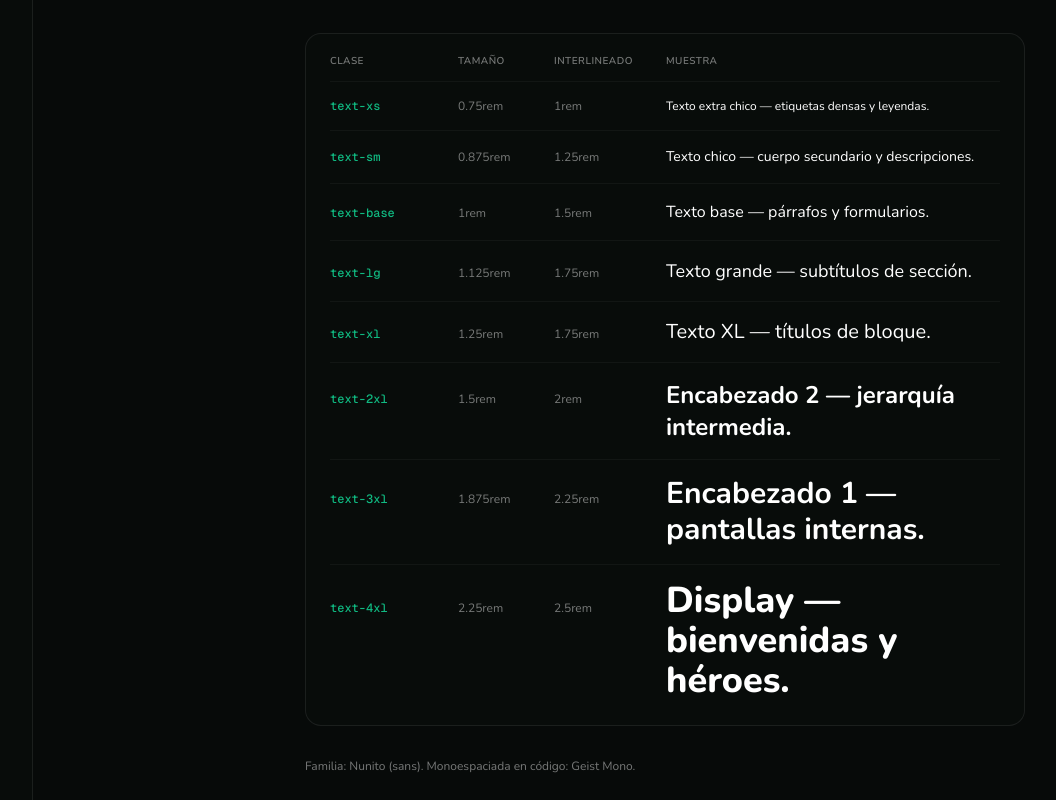
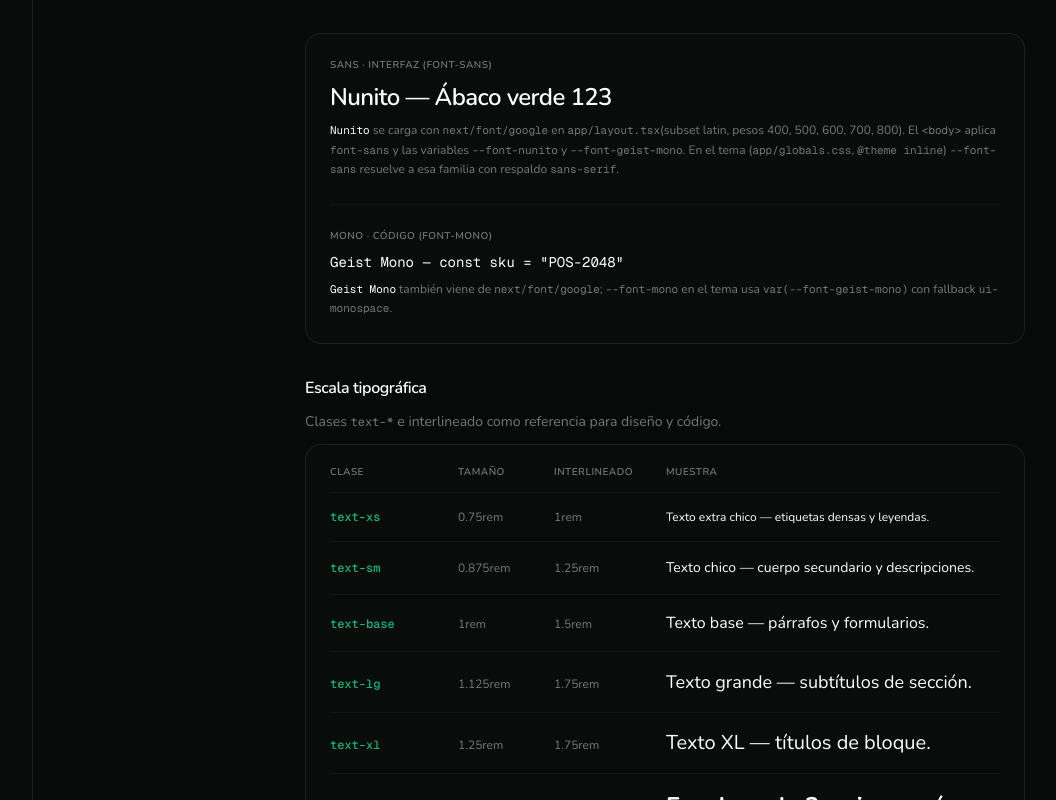
Before and after one commit to arianf30/rootsy-web, a Next.js app: page /office/design-system in a window 1280 px wide. Shown: the part 1960-2760 px from the top of the page, without its empty margins (223-1279 px from the left). Built offline with nearby package versions, Linux system fonts and the light colour scheme.

Commit message:
docs(ds): documentar Nunito y Geist Mono en el kit Office
Amplía la sección Tipografía con familias, variables y layout;
subdivide escala tipográfica bajo subtítulo dedicado.

Made-with: Cursor

```diff
--- a/components/office/design-system-view.tsx
+++ b/components/office/design-system-view.tsx
@@ -1,11 +1,20 @@
 "use client"
 
 import Link from "next/link"
-import { ChevronDown, LayoutDashboard, Palette, Plus, User } from "lucide-react"
+import { useState } from "react"
+import {
+  ChevronDown,
+  ImagePlus,
+  LayoutDashboard,
+  Palette,
+  Plus,
+  User,
+} from "lucide-react"
 
 import { PopSaleHeader } from "@/components/pop/pop-sale-header"
 import {
   DsFoundationColors,
+  DsFoundationTypefaces,
   DsFoundationTypeScale,
 } from "@/components/office/ds-foundations"
 import {
@@ -55,6 +64,14 @@ import {
 import { Input } from "@/components/ui/input"
 import { Label } from "@/components/ui/label"
 import { Separator } from "@/components/ui/separator"
+import {
+  Select,
+  SelectContent,
+  SelectItem,
+  SelectTrigger,
+  SelectValue,
+} from "@/components/ui/select"
+import { FORM_CONTROL_MD, FORM_LABEL_UPPER } from "@/lib/form-controls"
 import { cn } from "@/lib/utils"
 
 const toc = [
@@ -76,6 +93,9 @@ const ventaDialogGhostBtn =
   "h-10 text-muted-foreground hover:text-foreground"
 
 export function DesignSystemView() {
+  const [dsSelectMd, setDsSelectMd] = useState("chaco")
+  const [dsSelectDefault, setDsSelectDefault] = useState("a")
+
   return (
     <div className="mx-auto max-w-6xl px-4 py-10 sm:px-6 lg:px-8">
       <header id="intro" className="mb-12 max-w-2xl scroll-mt-24">
@@ -148,13 +168,20 @@ export function DesignSystemView() {
           <DsSection
             id="foundation-type"
             eyebrow="Fundamentos"
-            title="Escala tipográfica"
-            description="Clases de tamaño de Tailwind usadas en la app. Tamaños e interlineado alineados a la tabla de font-size de la documentación de Tailwind v4."
+            title="Tipografía"
+            description="Familias cargadas con Next (Nunito para toda la UI, Geist Mono para monoespaciado) y escala de tamaños con utilidades Tailwind alineadas a la tabla font-size de la documentación de Tailwind v4."
           >
-            <DsFoundationTypeScale />
-            <p className="text-xs text-muted-foreground">
-              Familia: Nunito (sans). Monoespaciada en código: Geist Mono.
-            </p>
+            <DsFoundationTypefaces />
+            <div className="mt-8 space-y-3">
+              <h3 className="text-base font-semibold tracking-tight">
+                Escala tipográfica
+              </h3>
+              <p className="text-sm text-muted-foreground">
+                Clases <span className="font-mono text-xs">text-*</span> e
+                interlineado como referencia para diseño y código.
+              </p>
+              <DsFoundationTypeScale />
+            </div>
           </DsSection>
 
           <DsSection
@@ -283,17 +310,130 @@ export function DesignSystemView() {
           <DsSection
             id="atoms-fields"
             eyebrow="Átomos"
-            title="Campos y separador"
+            title="Campos, lista y separador"
+            description="En grillas de formulario, Input y Select comparten altura usando el tamaño md del disparador y la clase compartida formControlMd (ver lib/form-controls.ts)."
           >
-            <DsVariantPanel title="Campo de texto" description="Input estándar.">
-              <DsVariantCell label="input" sublabel="placeholder">
-                <Input className="max-w-[220px]" placeholder="Ejemplo" />
+            <DsVariantPanel
+              title="Input · altura"
+              description="default (h-9) en login y formularios simples; md (h-11) alineado con Select en modales."
+            >
+              <DsVariantCell label="default" sublabel="h-9">
+                <Input className="max-w-[200px]" placeholder="Texto" />
+              </DsVariantCell>
+              <DsVariantCell label="md + formControlMd" sublabel="h-11">
+                <Input
+                  className={cn(FORM_CONTROL_MD, "max-w-[200px]")}
+                  placeholder="Texto"
+                />
+              </DsVariantCell>
+              <DsVariantCell label="disabled" sublabel="md">
+                <Input
+                  className={cn(FORM_CONTROL_MD, "max-w-[200px]")}
+                  disabled
+                  placeholder="Deshabilitado"
+                />
+              </DsVariantCell>
+            </DsVariantPanel>
+
+            <DsVariantPanel
+              title="Select · tamaño del disparador"
+              description="sm y default para UI compacta; md = misma altura que input md en la misma fila."
+            >
+              <DsVariantCell label="sm" sublabel="h-8">
+                <Select value={dsSelectDefault} onValueChange={setDsSelectDefault}>
+                  <SelectTrigger size="sm" className="w-[140px]">
+                    <SelectValue />
+                  </SelectTrigger>
+                  <SelectContent>
+                    <SelectItem value="a">Opción A</SelectItem>
+                    <SelectItem value="b">Opción B</SelectItem>
+                  </SelectContent>
+                </Select>
+              </DsVariantCell>
+              <DsVariantCell label="default" sublabel="h-9">
+                <Select value={dsSelectDefault} onValueChange={setDsSelectDefault}>
+                  <SelectTrigger className="w-[140px]">
+                    <SelectValue />
+                  </SelectTrigger>
+                  <SelectContent>
+                    <SelectItem value="a">Opción A</SelectItem>
+                    <SelectItem value="b">Opción B</SelectItem>
+                  </SelectContent>
+                </Select>
+              </DsVariantCell>
+              <DsVariantCell label="md" sublabel="h-11">
+                <Select value={dsSelectMd} onValueChange={setDsSelectMd}>
+                  <SelectTrigger size="md" className={cn(FORM_CONTROL_MD, "w-[160px]")}>
+                    <SelectValue />
+                  </SelectTrigger>
+                  <SelectContent>
+                    <SelectItem value="chaco">Chaco</SelectItem>
+                    <SelectItem value="cba">Córdoba</SelectItem>
+                  </SelectContent>
+                </Select>
               </DsVariantCell>
             </DsVariantPanel>
 
             <DesignTile
-              name="Etiqueta + campo"
-              where="Login, registro, recuperar contraseña, modales POS."
+              name="Fila · input + select + input (md)"
+              where="Mi perfil y futuros modales con columnas mixtas."
+            >
+              <div className="grid w-full max-w-3xl gap-5 sm:grid-cols-3">
+                <div className="space-y-2">
+                  <span className={FORM_LABEL_UPPER}>Campo A</span>
+                  <Input className={FORM_CONTROL_MD} defaultValue="Texto" />
+                </div>
+                <div className="space-y-2">
+                  <span className={FORM_LABEL_UPPER}>Lista</span>
+                  <Select value={dsSelectMd} onValueChange={setDsSelectMd}>
+                    <SelectTrigger size="md" className={FORM_CONTROL_MD}>
+                      <SelectValue />
+                    </SelectTrigger>
+                    <SelectContent>
+                      <SelectItem value="chaco">Chaco</SelectItem>
+                      <SelectItem value="cba">Córdoba</SelectItem>
+                    </SelectContent>
+                  </Select>
+                </div>
+                <div className="space-y-2">
+                  <span className={FORM_LABEL_UPPER}>Campo B</span>
+                  <Input className={FORM_CONTROL_MD} defaultValue="Misma altura" />
+                </div>
+              </div>
+            </DesignTile>
+
+            <DesignTile
+              name="Etiqueta · mayúsculas (formulario modal)"
+              where="Perfil, POS — FORM_LABEL_UPPER."
+            >
+              <div className="flex w-full max-w-xs flex-col gap-2">
+                <Label htmlFor="ds-label-upper" className={FORM_LABEL_UPPER}>
+                  Etiqueta
+                </Label>
+                <Input id="ds-label-upper" className={FORM_CONTROL_MD} placeholder="Valor" />
+              </div>
+            </DesignTile>
+
+            <DesignTile
+              name="Acción · texto + icono (sin padding lateral)"
+              where="Cambiar foto en Mi perfil — alineado al bloque de nombre y correo."
+            >
+              <div className="rounded-lg border border-border/60 bg-muted/20 p-4">
+                <p className="text-sm font-semibold">Nombre visible</p>
+                <p className="text-xs text-muted-foreground">correo@ejemplo.com</p>
+                <button
+                  type="button"
+                  className="mt-2.5 inline-flex items-center gap-2 p-0 text-sm font-medium text-primary"
+                >
+                  <ImagePlus className="size-4" aria-hidden />
+                  Cambiar foto
+                </button>
+              </div>
+            </DesignTile>
+
+            <DesignTile
+              name="Etiqueta + campo (cuerpo estándar)"
+              where="Login, registro, recuperar contraseña."
             >
               <div className="flex w-full max-w-xs flex-col gap-2">
                 <Label htmlFor="ds-label-demo">Etiqueta</Label>
--- a/components/office/ds-foundations.tsx
+++ b/components/office/ds-foundations.tsx
@@ -138,6 +138,50 @@ const TYPE_SCALE = [
   },
 ] as const
 
+export function DsFoundationTypefaces() {
+  return (
+    <div className="space-y-6 rounded-xl border border-border bg-card/40 p-4 sm:p-6">
+      <div className="space-y-2">
+        <p className="text-[10px] font-semibold uppercase tracking-wider text-muted-foreground">
+          Sans · interfaz (font-sans)
+        </p>
+        <p className="font-sans text-2xl font-semibold tracking-tight">
+          Nunito — Ábaco verde 123
+        </p>
+        <p className="max-w-2xl text-xs leading-relaxed text-muted-foreground">
+          <span className="font-mono text-[11px] text-foreground">Nunito</span> se carga con{" "}
+          <span className="font-mono text-[11px]">next/font/google</span> en{" "}
+          <span className="font-mono text-[11px]">app/layout.tsx</span>
+          (subset latin, pesos 400, 500, 600, 700, 800). El{" "}
+          <span className="font-mono text-[11px]">&lt;body&gt;</span> aplica{" "}
+          <span className="font-mono text-[11px]">font-sans</span> y las variables{" "}
+          <span className="font-mono text-[11px]">--font-nunito</span> y{" "}
+          <span className="font-mono text-[11px]">--font-geist-mono</span>. En el tema (
+          <span className="font-mono text-[11px]">app/globals.css</span>,{" "}
+          <span className="font-mono text-[11px]">@theme inline</span>){" "}
+          <span className="font-mono text-[11px]">--font-sans</span> resuelve a esa familia con
+          respaldo <span className="font-mono text-[11px]">sans-serif</span>.
+        </p>
+      </div>
+      <div className="space-y-2 border-t border-border/60 pt-6">
+        <p className="text-[10px] font-semibold uppercase tracking-wider text-muted-foreground">
+          Mono · código (font-mono)
+        </p>
+        <p className="font-mono text-sm text-foreground">
+          Geist Mono — const sku = &quot;POS-2048&quot;
+        </p>
+        <p className="max-w-2xl text-xs leading-relaxed text-muted-foreground">
+          <span className="font-mono text-[11px] text-foreground">Geist Mono</span> también viene de{" "}
+          <span className="font-mono text-[11px]">next/font/google</span>;{" "}
+          <span className="font-mono text-[11px]">--font-mono</span> en el tema usa{" "}
+          <span className="font-mono text-[11px]">var(--font-geist-mono)</span> con fallback{" "}
+          <span className="font-mono text-[11px]">ui-monospace</span>.
+        </p>
+      </div>
+    </div>
+  )
+}
+
 export function DsFoundationColors() {
   return (
     <div className="divide-y divide-border/60 rounded-xl border border-border bg-card/40 px-4 sm:px-6">
```
